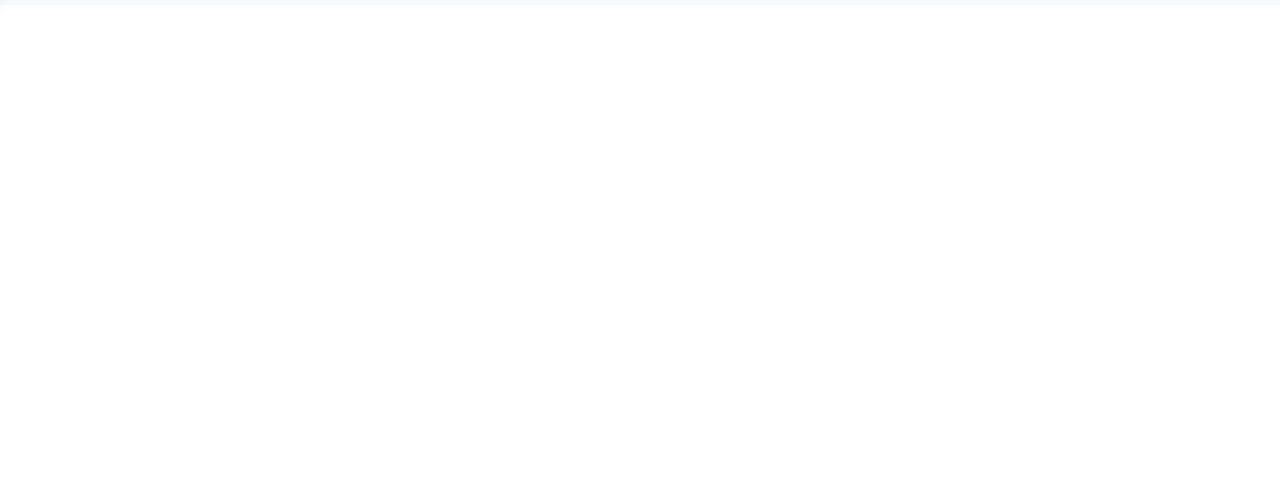
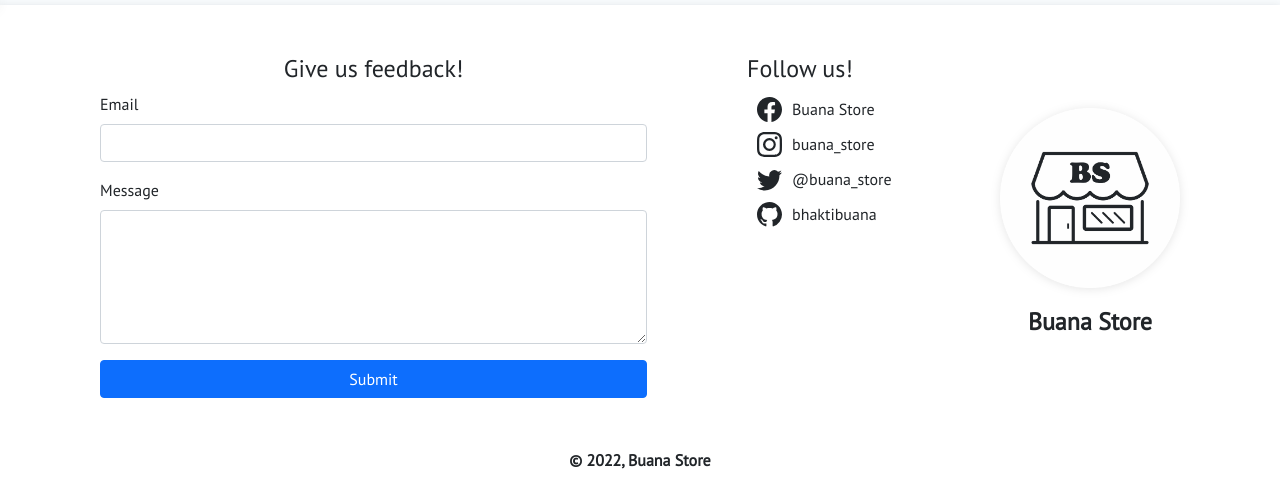
Before and after one commit to bhaktibuana/buanastore, a React (Create React App) app: page / in a window 1280 px wide. Shown: the part 795-1287 px from the top of the page. Before the commit the page ends 800 px from the top, so only its background shows below. Built offline with nearby package versions, Linux system fonts and the light colour scheme.

Commit message:
create footer

```diff
--- /dev/null
+++ b/src/components/Footer/Footer.css
@@ -0,0 +1,166 @@
+.footer-container {
+  display: flex;
+  flex-direction: column;
+  padding-inline: 30px;
+  padding-top: 50px;
+  padding-bottom: 20px;
+  margin-inline: auto;
+  width: 100%;
+  height: auto;
+}
+
+.footer-top-content-container {
+  display: flex;
+  flex-direction: column;
+}
+
+.footer-feedback-container {
+  display: flex;
+  flex-direction: column;
+  justify-content: center;
+  align-items: center;
+  width: auto;
+  height: auto;
+}
+
+.form-feedback {
+  display: flex;
+  flex-direction: column;
+  justify-content: center;
+  width: 100%;
+}
+
+.footer-social-container {
+  display: flex;
+  flex-direction: column;
+  align-items: center;
+  width: auto;
+  margin-top: 30px;
+}
+
+.footer-social-icons {
+  display: flex;
+  flex-direction: row;
+}
+
+.footer-social {
+  display: flex;
+  flex-direction: row;
+  align-items: center;
+}
+
+.footer-social-icon {
+  display: flex;
+  margin: 5px 10px;
+  cursor: pointer;
+  transition: all 0.2s linear 0s;
+}
+
+.footer-social-icon:hover {
+  color: #0275d8;
+}
+
+.footer-social a {
+  text-decoration: none;
+  color: inherit;
+  transition: all 0.2s linear 0s;
+  display: none;
+}
+
+.footer-social a:hover {
+  color: #0275d8;
+}
+
+.footer-logo-container {
+  display: flex;
+  flex-direction: column;
+  align-items: center;
+  justify-content: center;
+  width: auto;
+  height: auto;
+  margin-top: 30px;
+}
+
+img.footer-logo {
+  width: 180px;
+  height: auto;
+  filter: drop-shadow(0px 1px 5px rgb(0 0 0 / 10%));
+  margin-bottom: 15px;
+}
+
+.footer-logo-container h4 {
+  font-weight: bold;
+  margin-top: 5px;
+}
+
+.footer-copyright-container {
+  display: flex;
+  width: 100%;
+  height: auto;
+  align-items: center;
+  justify-content: center;
+  margin-top: 50px;
+}
+
+.footer-copyright-container p {
+  margin: 0px;
+  font-weight: bold;
+  font-size: 1rem;
+}
+
+@media screen and (min-width: 768px) {
+  .footer-top-content-container {
+    flex-direction: row;
+  }
+
+  .footer-social-container {
+    margin-inline-start: 50px;
+  }
+
+  .footer-logo-container {
+    margin-inline-start: 50px;
+  }
+
+  .footer-social-container {
+    align-items: inherit;
+    margin-top: 0px;
+  }
+
+  .footer-social-icons {
+    flex-direction: column;
+  }
+
+  .footer-social a {
+    display: inherit;
+  }
+
+  .footer-logo-container {
+    margin-top: 0px;
+  }
+}
+
+@media screen and (min-width: 1100px) {
+  .footer-container {
+    padding-inline: 0px;
+    width: 1080px;
+  }
+
+  .footer-logo-container {
+    margin-inline-start: auto;
+  }
+
+  .footer-social-container {
+    margin-inline-start: 100px;
+  }
+}
+
+@media screen and (min-width: 1440px) {
+  .footer-container {
+    padding-inline: 0px;
+    width: 1240px;
+  }
+
+  .footer-social-container {
+    margin-inline-start: 150px;
+  }
+}
--- /dev/null
+++ b/src/components/Footer/Footer.js
@@ -0,0 +1,100 @@
+import React from "react";
+import "./Footer.css";
+import { BsFacebook, BsInstagram, BsTwitter, BsGithub } from "react-icons/bs";
+
+const Footer = () => {
+  return (
+    <>
+      <div className="footer-container">
+        <div className="footer-top-content-container">
+          <div className="footer-feedback-container">
+            <h4>Give us feedback!</h4>
+
+            <form className="form-feedback" action="">
+              <div className="mb-3">
+                <label htmlFor="emailInput" className="form-label">
+                  Email
+                </label>
+                <input type="email" className="form-control" id="emailInput" />
+              </div>
+
+              <div className="mb-3">
+                <label htmlFor="messageInput" className="form-label">
+                  Message
+                </label>
+                <textarea
+                  className="form-control"
+                  id="messageInput"
+                  cols="60"
+                  rows="5"
+                ></textarea>
+              </div>
+              <button className="btn btn-primary">Submit</button>
+            </form>
+          </div>
+
+          <div className="footer-social-container">
+            <h4>Follow us!</h4>
+
+            <div className="footer-social-icons">
+              <div className="footer-social">
+                <div className="footer-social-icon">
+                  <BsFacebook size={25} />
+                </div>
+
+                <a href="/" onClick={(e) => e.preventDefault()}>
+                  Buana Store
+                </a>
+              </div>
+
+              <div className="footer-social">
+                <div className="footer-social-icon">
+                  <BsInstagram size={25} />
+                </div>
+
+                <a href="/" onClick={(e) => e.preventDefault()}>
+                  buana_store
+                </a>
+              </div>
+
+              <div className="footer-social">
+                <div className="footer-social-icon">
+                  <BsTwitter size={25} />
+                </div>
+
+                <a href="/" onClick={(e) => e.preventDefault()}>
+                  @buana_store
+                </a>
+              </div>
+
+              <div className="footer-social">
+                <div className="footer-social-icon">
+                  <BsGithub size={25} />
+                </div>
+
+                <a href="https://github.com/bhaktibuana" target="_blank" rel="noopener noreferrer">
+                  bhaktibuana
+                </a>
+              </div>
+            </div>
+          </div>
+
+          <div className="footer-logo-container">
+            <img
+              src={require("../../img/img-logo-2.png")}
+              alt=""
+              className="footer-logo"
+            />
+            <h4>Buana Store</h4>
+          </div>
+        </div>
+
+        <div className="footer-copyright-container">
+          <p>© 2022, Buana Store</p>
+        </div>
+      </div>
+    </>
+  );
+};
+
+export default Footer;
--- a/src/pages/About/About.js
+++ b/src/pages/About/About.js
@@ -1,6 +1,6 @@
 import React, { useState } from "react";
 import AboutContent from "../../components/AboutContent/AboutContent";
-// import Footer from "../../components/Footer/Footer";
+import Footer from "../../components/Footer/Footer";
 import Navbar from "../../components/Navbar/Navbar";
 import Sidebar from "../../components/Sidebar/Sidebar";
 import "./About.css";
@@ -32,7 +32,7 @@
       </div>
 
       <div className="about-footer">
-        {/* <Footer /> */}
+        <Footer />
       </div>
     </>
   );
--- a/src/pages/Homepage/Homepage.js
+++ b/src/pages/Homepage/Homepage.js
@@ -1,7 +1,10 @@
 import React, { useState, useEffect } from "react";
+// import HomepageContent from "../../components/HomepageContent/HomepageContent";
+import "./Homepage.css";
+import Axios from "axios";
+import Footer from "../../components/Footer/Footer";
+import Sidebar from "../../components/Sidebar/Sidebar";
 import Navbar from "../../components/Navbar/Navbar";
-import Sidebar from "../../components/Sidebar/Sidebar";
-import "./Homepage.css";
 
 const Homepage = () => {
   const [productName, setProductName] = useState("All Products");
@@ -30,7 +33,9 @@
         <Navbar storeObj={storeObj} />
       </div>
 
-      <div className="homepage-footer"></div>
+      <div className="homepage-footer">
+        <Footer />
+      </div>
     </>
   );
 };
```
